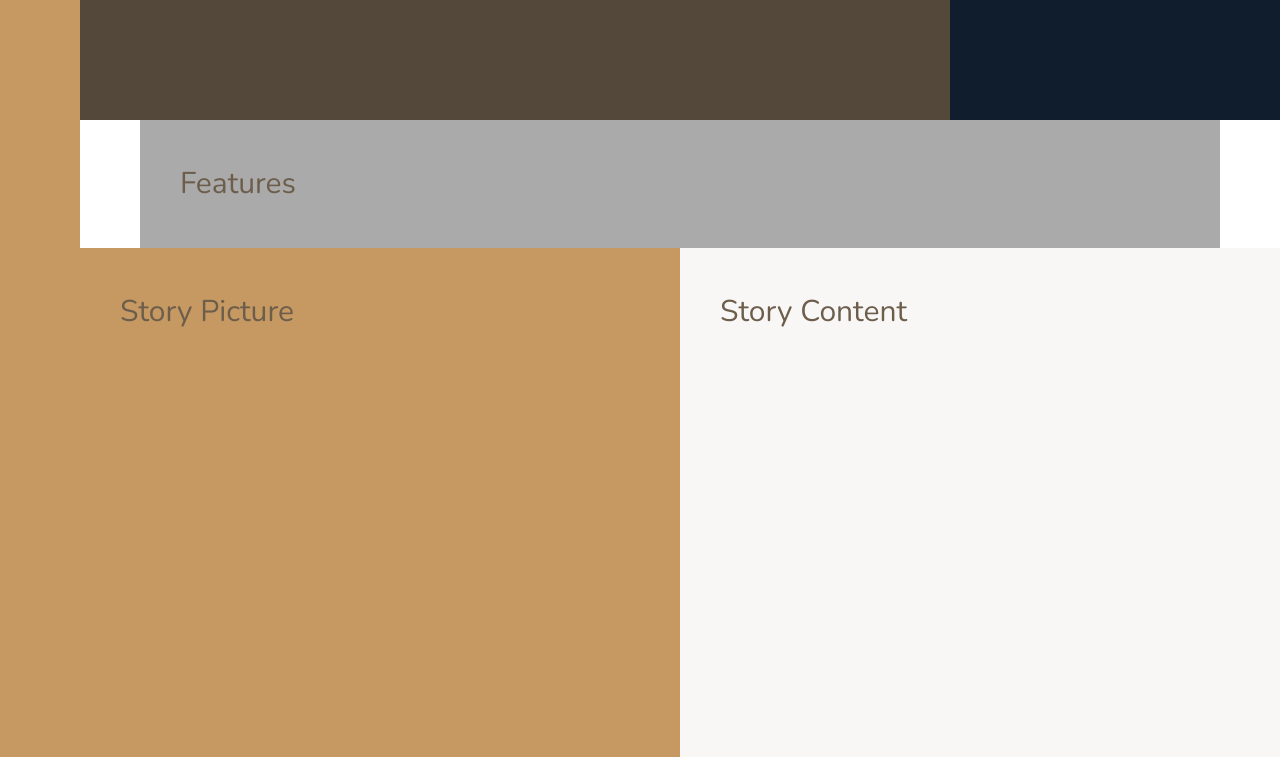
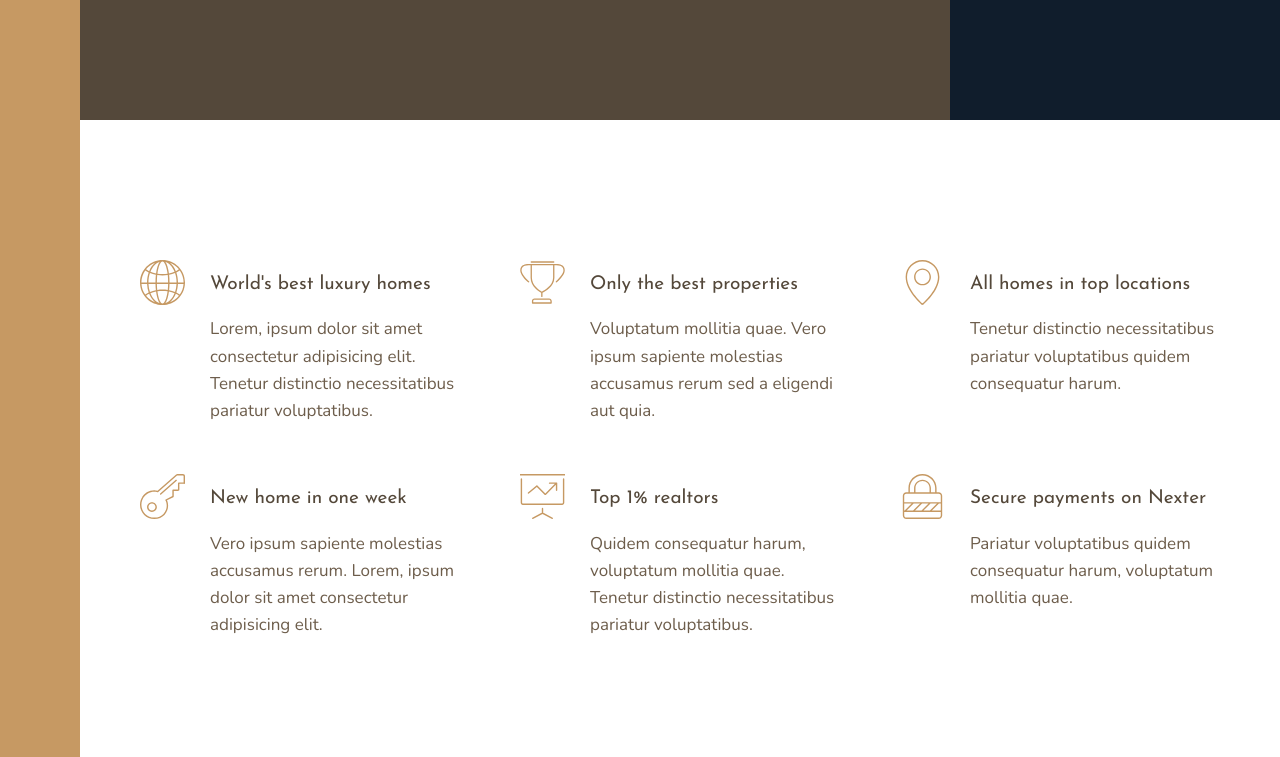
Before and after one commit to eddyc0de/nexter, a website: page index.html in a window 1280 px wide. Shown: the part 520-1277 px from the top of the page. Drawn offline with nearby package versions, Linux system fonts and the light colour scheme.

Commit message:
Add feature items styles and grid to features section

```diff
--- a/index.html
+++ b/index.html
@@ -1,5 +1,6 @@
 <!DOCTYPE html>
 <html lang="en">
+
 <head>
     <meta charset="UTF-8">
     <meta name="viewport" content="width=device-width, initial-scale=1.0">
@@ -11,6 +12,7 @@
 
     <title>nexter &mdash; your home, your freedom</title>
 </head>
+
 <body class="container">
     <div class="sidebar">
         Sidebar
@@ -24,7 +26,61 @@
     </div>
 
     <section class="features">
-           Features
+        <div class="feature">
+            <svg class="feature__icon">
+                <use xlink:href="img/sprite.svg#icon-global"></use>
+            </svg>
+            <h4 class="heading-4 heading-4--dark">World's best luxury homes</h4>
+            <div class="feature__text">
+                Lorem, ipsum dolor sit amet consectetur adipisicing elit. Tenetur distinctio necessitatibus pariatur
+                voluptatibus.
+            </div>
+        </div>
+        <div class="feature">
+            <svg class="feature__icon">
+                <use xlink:href="img/sprite.svg#icon-trophy"></use>
+            </svg>
+            <h4 class="heading-4 heading-4--dark">Only the best properties</h4>
+            <div class="feature__text">
+                Voluptatum mollitia quae. Vero ipsum sapiente molestias accusamus rerum sed a eligendi aut quia.
+            </div>
+        </div>
+        <div class="feature">
+            <svg class="feature__icon">
+                <use xlink:href="img/sprite.svg#icon-map-pin"></use>
+            </svg>
+            <h4 class="heading-4 heading-4--dark">All homes in top locations</h4>
+            <div class="feature__text">
+                Tenetur distinctio necessitatibus pariatur voluptatibus quidem consequatur harum.
+            </div>
+        </div>
+        <div class="feature">
+            <svg class="feature__icon">
+                <use xlink:href="img/sprite.svg#icon-key"></use>
+            </svg>
+            <h4 class="heading-4 heading-4--dark">New home in one week</h4>
+            <div class="feature__text">
+                Vero ipsum sapiente molestias accusamus rerum. Lorem, ipsum dolor sit amet consectetur adipisicing elit.
+            </div>
+        </div>
+        <div class="feature">
+            <svg class="feature__icon">
+                <use xlink:href="img/sprite.svg#icon-presentation"></use>
+            </svg>
+            <h4 class="heading-4 heading-4--dark">Top 1% realtors</h4>
+            <div class="feature__text">
+                Quidem consequatur harum, voluptatum mollitia quae. Tenetur distinctio necessitatibus pariatur voluptatibus.
+            </div>
+        </div>
+        <div class="feature">
+            <svg class="feature__icon">
+                <use xlink:href="img/sprite.svg#icon-lock"></use>
+            </svg>
+            <h4 class="heading-4 heading-4--dark">Secure payments on Nexter</h4>
+            <div class="feature__text">
+                Pariatur voluptatibus quidem consequatur harum, voluptatum mollitia quae.
+            </div>
+        </div>
     </section>
 
     <div class="story__pictures">
@@ -47,4 +103,5 @@
         Footer
     </footer>
 </body>
+
 </html>
--- a/sass/_base.scss
+++ b/sass/_base.scss
@@ -38,10 +38,6 @@ body {
 .container {
     display: grid;
     grid-template-rows: 80vh min-content 40vw repeat(3, min-content);
-    grid-template-columns: [sidebar-start] 8rem [sidebar-end full-start] minmax(6rem, 1fr) [center-start] repeat(8, [col-start] minmax(min-content, 14rem) [col-end]) [center-end] minmax(6rem, 1fr) [full-end]; //8 columns with a width of a minium of its content and maximum of 14rem
-
-    & > * {
-        padding: 40px;
-        font-size: 3rem;
-    }
+    grid-template-columns: [sidebar-start] 8rem [sidebar-end full-start] minmax(6rem, 1fr)
+                           [center-start] repeat(8, [col-start] minmax(min-content, 14rem) [col-end]) [center-end] minmax(6rem, 1fr) [full-end];
 }
--- a/sass/_features.scss
+++ b/sass/_features.scss
@@ -1,4 +1,30 @@
 .features {
-    background-color: $color-grey-light-2;
-    grid-column: center-start / center-end;
+	grid-column: center-start / center-end;
+
+	margin: 15rem 0;
+
+	display: grid;
+	//grid-template-columns: repeat(3, 1fr);
+	grid-template-columns: repeat(auto-fit, minmax(25rem , 1fr));
+	grid-gap: 6rem;
+	align-items: start;
 }
+
+.feature {
+	display: grid;
+	grid-template-columns: min-content 1fr;
+	grid-row-gap: 1.5rem;
+	grid-column-gap: 2.5rem;
+
+	&__icon {
+		fill: $color-primary; //when using a svg image
+		width: 4.5rem;
+		height: 4.5rem;
+		grid-row: 1 / span 2;
+		transform: translateY(-1rem);
+	}
+
+	&__text {
+		font-size: 1.7rem;
+	}
+}
--- a/sass/_typography.scss
+++ b/sass/_typography.scss
@@ -0,0 +1,25 @@
+//Placeholder class
+%heading {
+	font-family: $font-display;
+	font-weight: 400;
+}
+
+.heading-1 {
+	@extend %heading;
+}
+
+.heading-2 {
+	@extend %heading;
+}
+
+.heading-3 {
+	@extend %heading;
+}
+
+.heading-4 {
+	@extend %heading;
+	font-size: 1.9rem;
+
+	&--light {color: $color-grey-light-1;}
+	&--dark {color: $color-grey-dark-1;}
+}
```
Also changed, not shown: css/style.css, 1 other file. Lines whose indentation alone changed are shown as unchanged.
